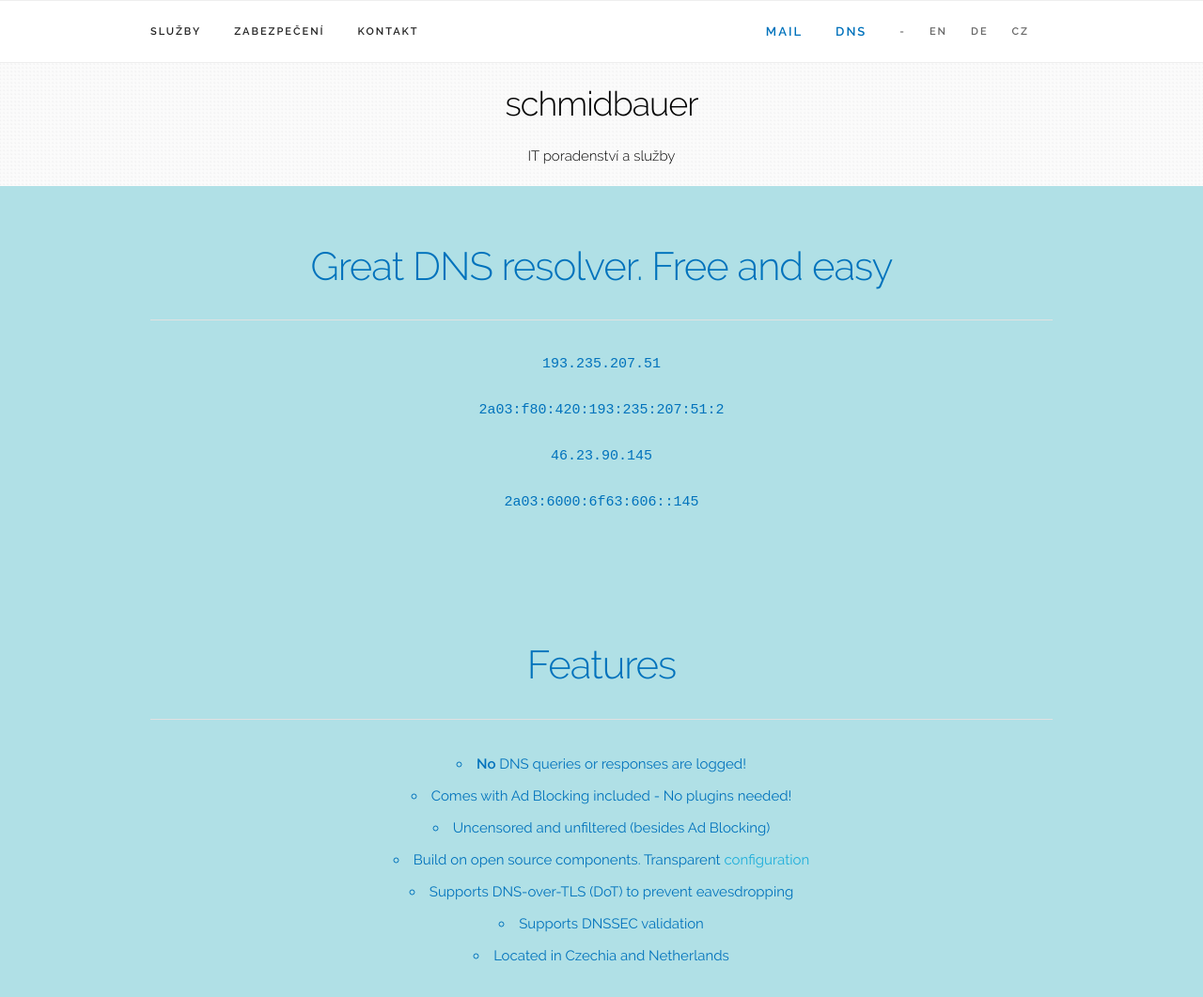
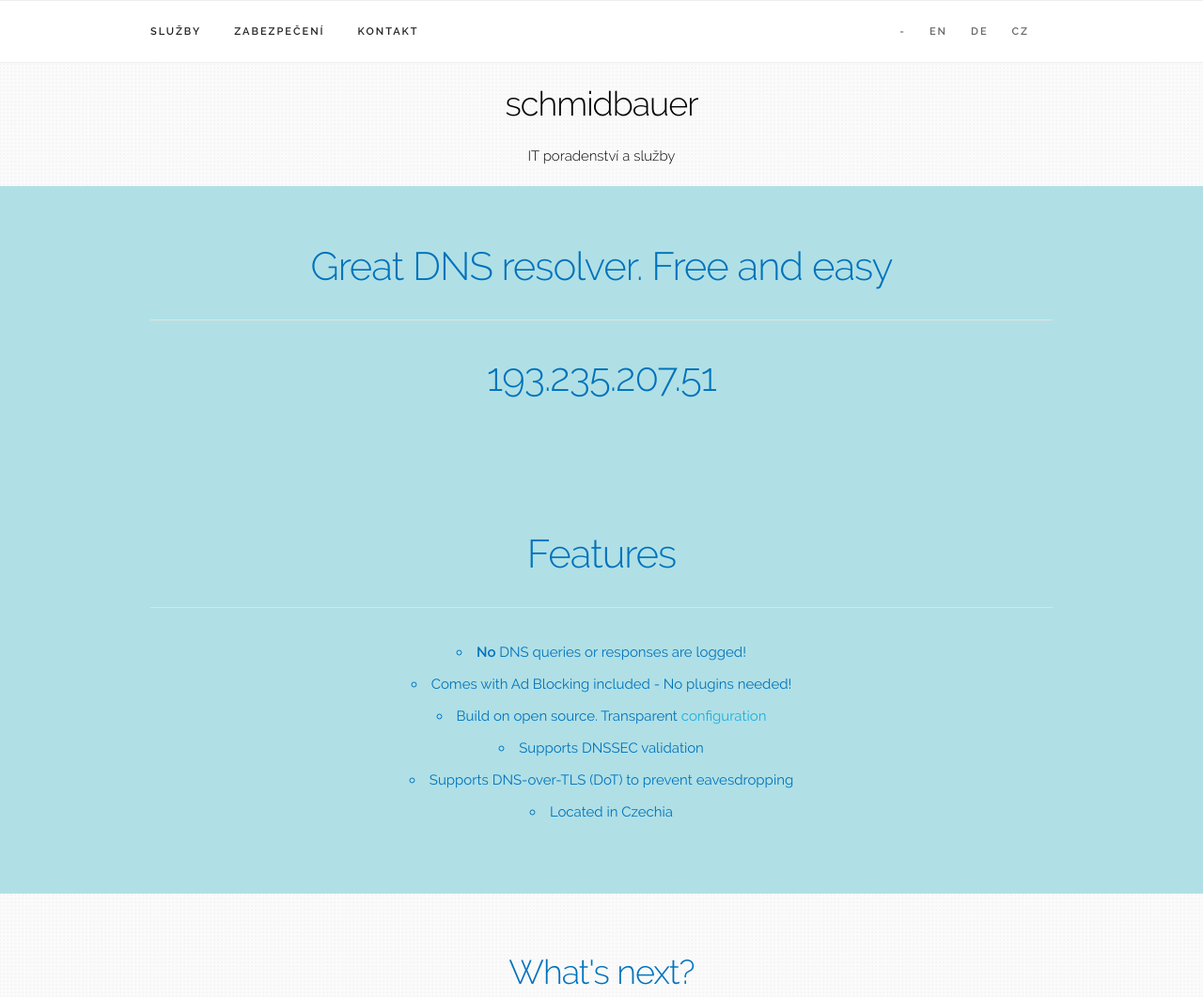
Before and after one commit to s-schmidbauer/ns.schmidbauer.cz, a plain HTML site: page cz/index.html in a window 1280 px wide. Shown: the top 1061 px of the page at 94% size. Drawn offline with Linux system fonts and the light colour scheme.

Commit message:
clean up page

```diff
--- a/cz/index.html
+++ b/cz/index.html
@@ -46,8 +46,6 @@
         <li class="navbar-item-lang"><a class="navbar-link-lang" href="https://ns.schmidbauer.cz/de/">DE</a></li>
         <li class="navbar-item-lang"><a class="navbar-link-lang" href="https://ns.schmidbauer.cz/en/">EN</a></li>
         <li class="navbar-item-lang"><a class="navbar-link-lang">-</a></li>
-        <li class="navbar-item-special"><a class="navbar-link-special" href="https://ns.schmidbauer.cz" target="_blank">DNS</a></li>
-        <li class="navbar-item-special"><a class="navbar-link-special" href="https://webmail.schmidbauer.cz" target="_blank">Mail</a></li>
       </ul>
     </div>
   </nav>
@@ -62,11 +60,7 @@
     <div class="container">
       <h2 class="services-security-header">Great DNS resolver. Free and easy</h2>
       <hr>
-      <p><pre>193.235.207.51</pre></p>
-      <p><pre>2a03:f80:420:193:235:207:51:2</pre></p>
-      <p></p>
-      <p><pre>46.23.90.145</pre></p>
-      <p><pre>2a03:6000:6f63:606::145</pre></p>
+      <p><h2>193.235.207.51</h2></p>
     </div>
   </div>
 
@@ -78,11 +72,10 @@
       <ul class="list">
         <li><strong>No</strong> DNS queries or responses are logged!</li>
         <li>Comes with Ad Blocking included - No plugins needed!</li>
-        <li>Uncensored and unfiltered (besides Ad Blocking)</li>
-        <li>Build on open source components. Transparent <a href="https://github.com/s-schmidbauer/nameserver" target="_blank">configuration</a></li>
+        <li>Build on open source. Transparent <a href="https://github.com/s-schmidbauer/nameserver" target="_blank">configuration</a></li>
+        <li>Supports DNSSEC validation</li>
         <li>Supports DNS-over-TLS (DoT) to prevent eavesdropping</li>
-        <li>Supports DNSSEC validation</li>
-        <li>Located in Czechia and Netherlands</li>
+        <li>Located in Czechia</li>
       </ul>
     </div>
   </div>
```
Also changed, not shown: de/index.html (+4 -11 lines), en/index.html (+4 -11 lines).
